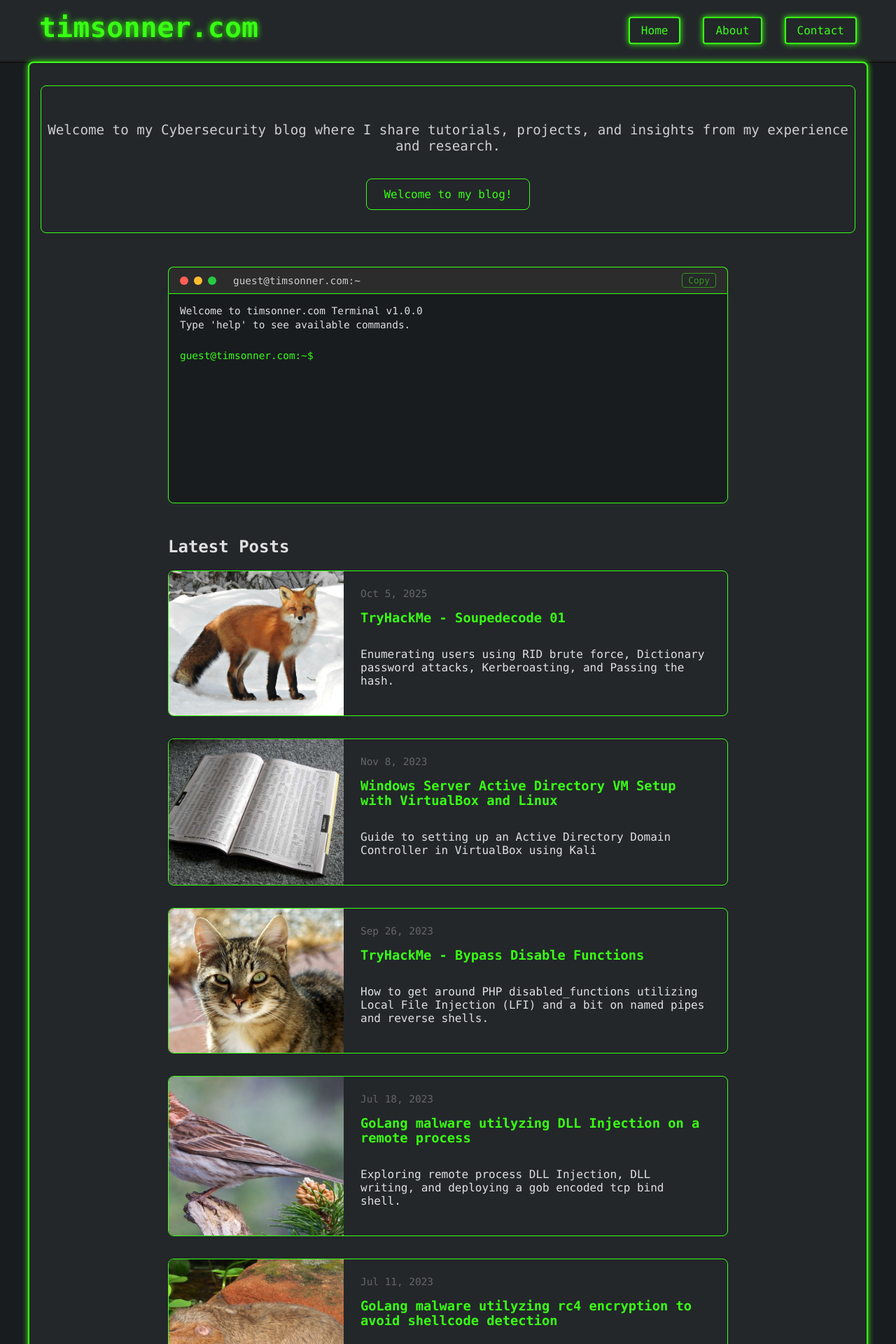
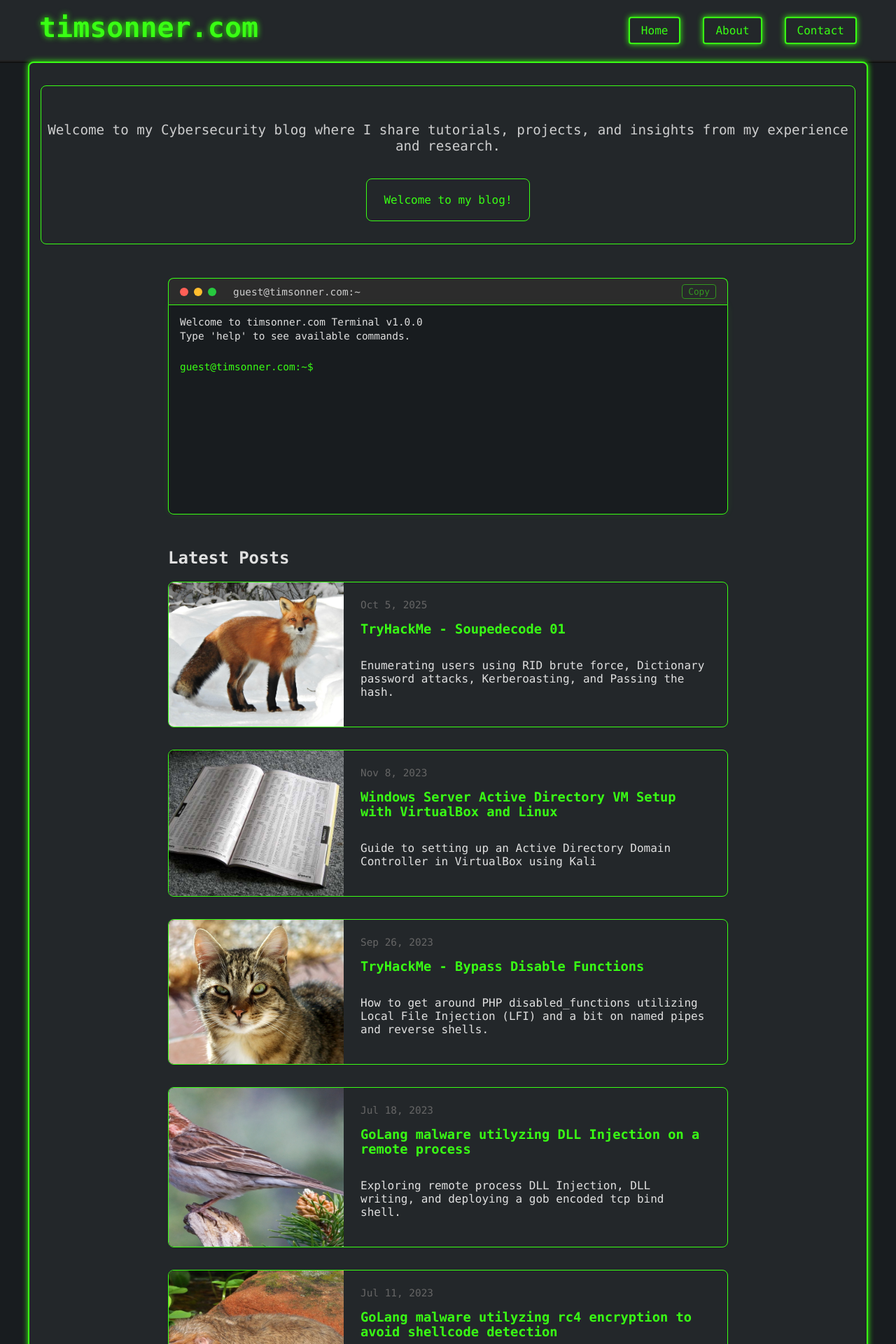
Before and after one commit to timsonner/timsonner.github.io, a Jekyll site: the page built from index.html, in a window 1280 px wide. Shown: the top 1920 px of the page at 70% size. Built offline with Jekyll 4.4.1, drawn with Linux system fonts in a browser that asks for light colours.

Commit message:
Add margin to visitor greeting element to prevent smooshing
Co-authored-by: timsonner <66705347+timsonner@users.noreply.github.com>

```diff
--- a/assets/main.scss
+++ b/assets/main.scss
@@ -444,6 +444,7 @@ a:hover {
   justify-content: center;
   align-items: center;
   gap: 0.5rem;
+  margin: 0.5rem 0;
   animation: fadeIn 0.8s ease-in;
   font-family: inherit;
 }
```
